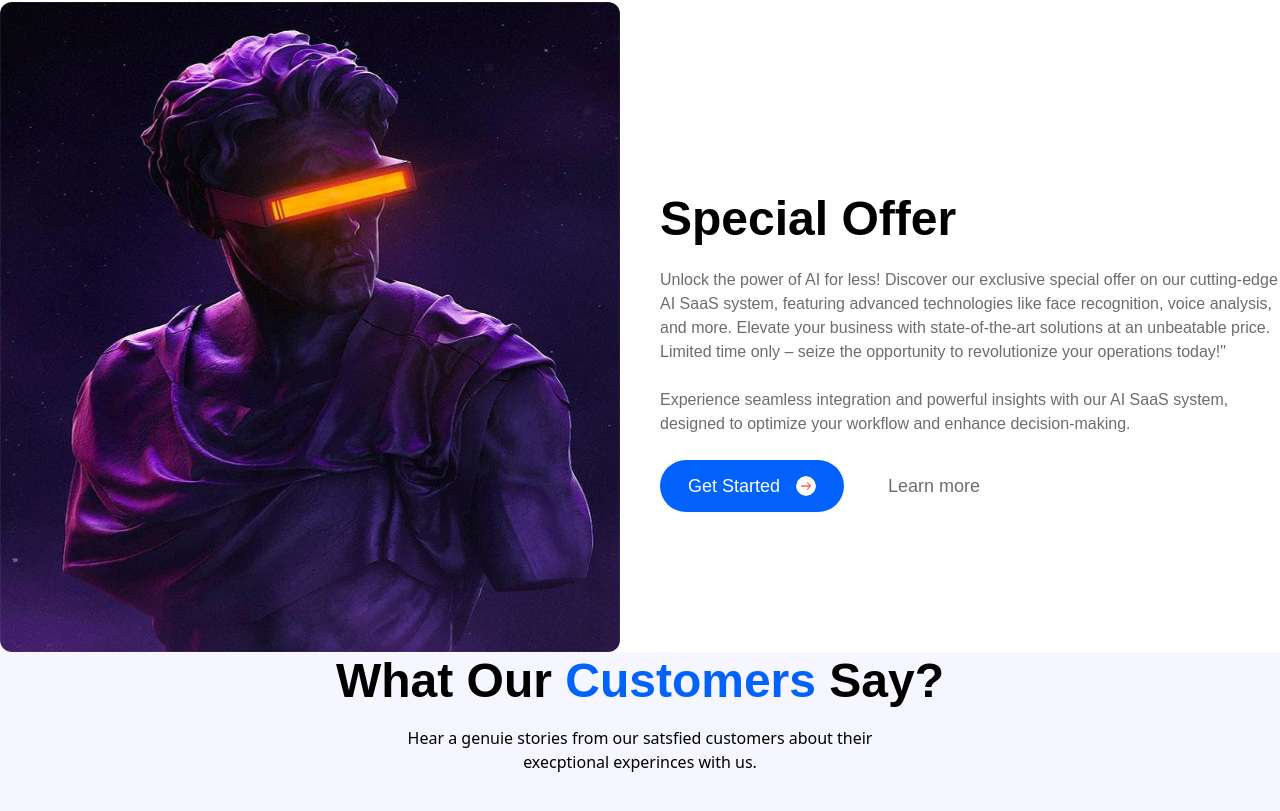
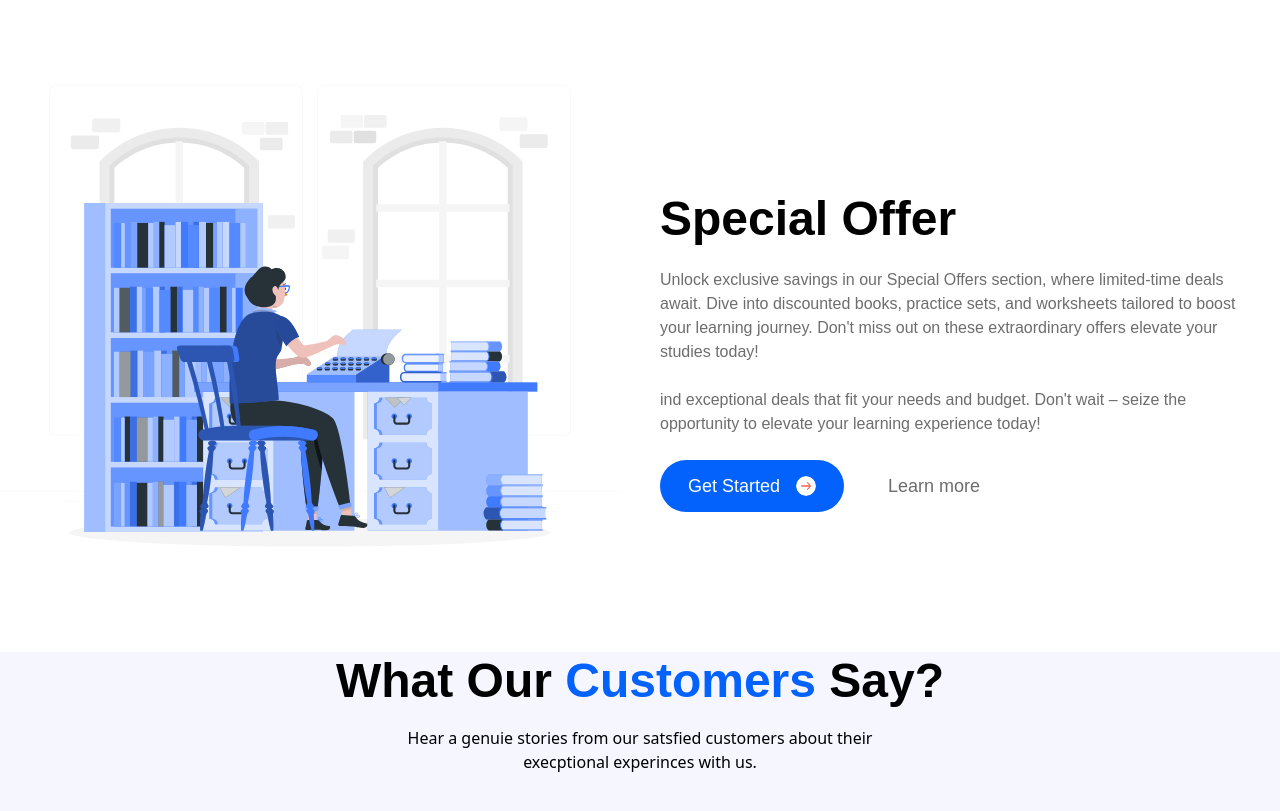
Before and after one commit to alazaradane/stem_dl, a React (Vite) app: page / in a window 1280 px wide. Shown: the part 2794-3605 px from the top of the page. Built offline with nearby package versions, Linux system fonts and the light colour scheme.

Commit message:
Speical Offer section updated

```diff
--- a/src/assets/images/index.js
+++ b/src/assets/images/index.js
@@ -24,7 +24,7 @@ import security from './security.png'
 import help from './help-desk.png'
 import favorites from './favorites.png'
 
-import tiger from './greek.jpeg'
+import tiger from './Offer.svg'
 
 
 export {
--- a/src/components/ServicesCard.jsx
+++ b/src/components/ServicesCard.jsx
@@ -2,7 +2,7 @@ import React from 'react'
 
 const ServicesCard = ({imgURL, label, subtext}) => {
   return (
-    <div className=' flex-1 sm:w-[350px] sm:min-w-[350px] w-full rounded-[20px] shadow-3xl px-10 py-16'>
+    <div className=' flex-1 sm:w-[350px] sm:min-w-[350px] w-full rounded-[20px] shadow-xl px-10 py-16 hover:shadow-5xl cursor-pointer'>
         <div className=' flex justify-center items-center rounded-full w-20 h-20 bg-coral-red'>
             <img src={imgURL} alt={label} width={174} height={174} />
         </div>
--- a/src/sections/SpecialOffer.jsx
+++ b/src/sections/SpecialOffer.jsx
@@ -11,15 +11,15 @@ const SpecialOffer = () => {
       </div>
       <div className=' flex flex-col  justify-start mt-12 max-sm:w-full w-1/2 '>
         <h1 className=' font-palanquin text-4xl font-bold mb-5'><span className=' text-coral-red'>Special</span> Offer</h1>
-        <p className=' mb-6 font-montserrat text-slate-gray'>
-          Unlock the power of AI for less! Discover our exclusive special offer on our cutting-edge AI SaaS system,
-          featuring advanced technologies like face recognition, voice analysis, and more. Elevate your business
-          with state-of-the-art solutions at an unbeatable price. Limited time only –
-          seize the opportunity to revolutionize your operations today!"
+        <p className=' mb-6 font-montserrat text-slate-gray mr-3'>
+          Unlock exclusive savings in our Special Offers section, where limited-time deals await.
+          Dive into discounted books, practice sets, and worksheets tailored to boost
+          your learning journey.
+          Don't miss out on these extraordinary offers elevate your studies today!
         </p>
-        <p className=' font-montserrat text-slate-gray'>
-          Experience seamless integration and powerful insights with our AI SaaS system, designed to
-          optimize your workflow and enhance decision-making.
+        <p className=' font-montserrat text-slate-gray mr-3'>
+          ind exceptional deals that fit your needs and budget. Don't wait
+          – seize the opportunity to elevate your learning experience today!
         </p>
         <div className=' mt-6 flex flex-wrap gap-4'>
          <Button label={'Get Started'} iconURL={arrowRight}/>
```
Also changed, not shown: src/assets/images/Offer.svg (added).
